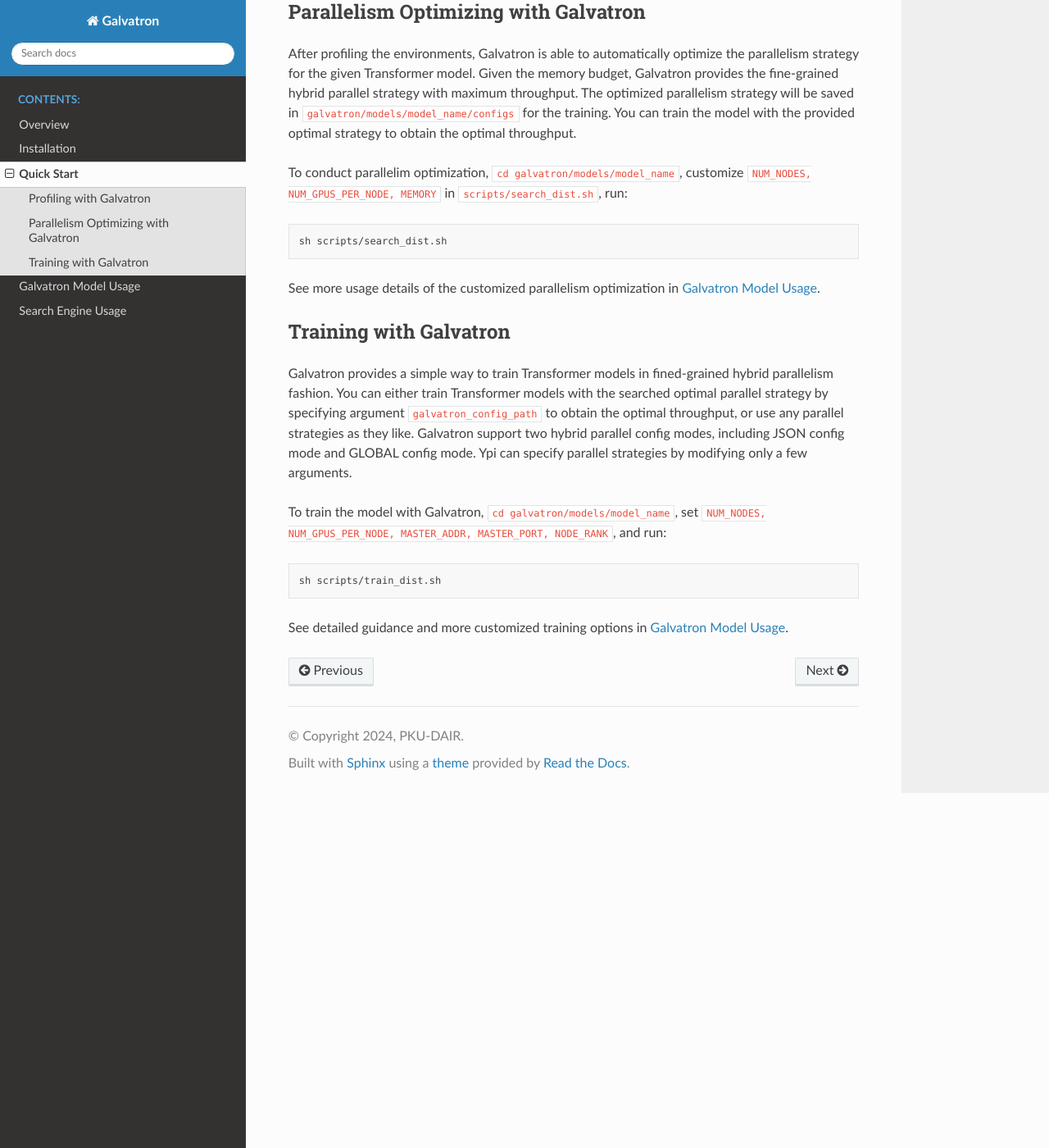
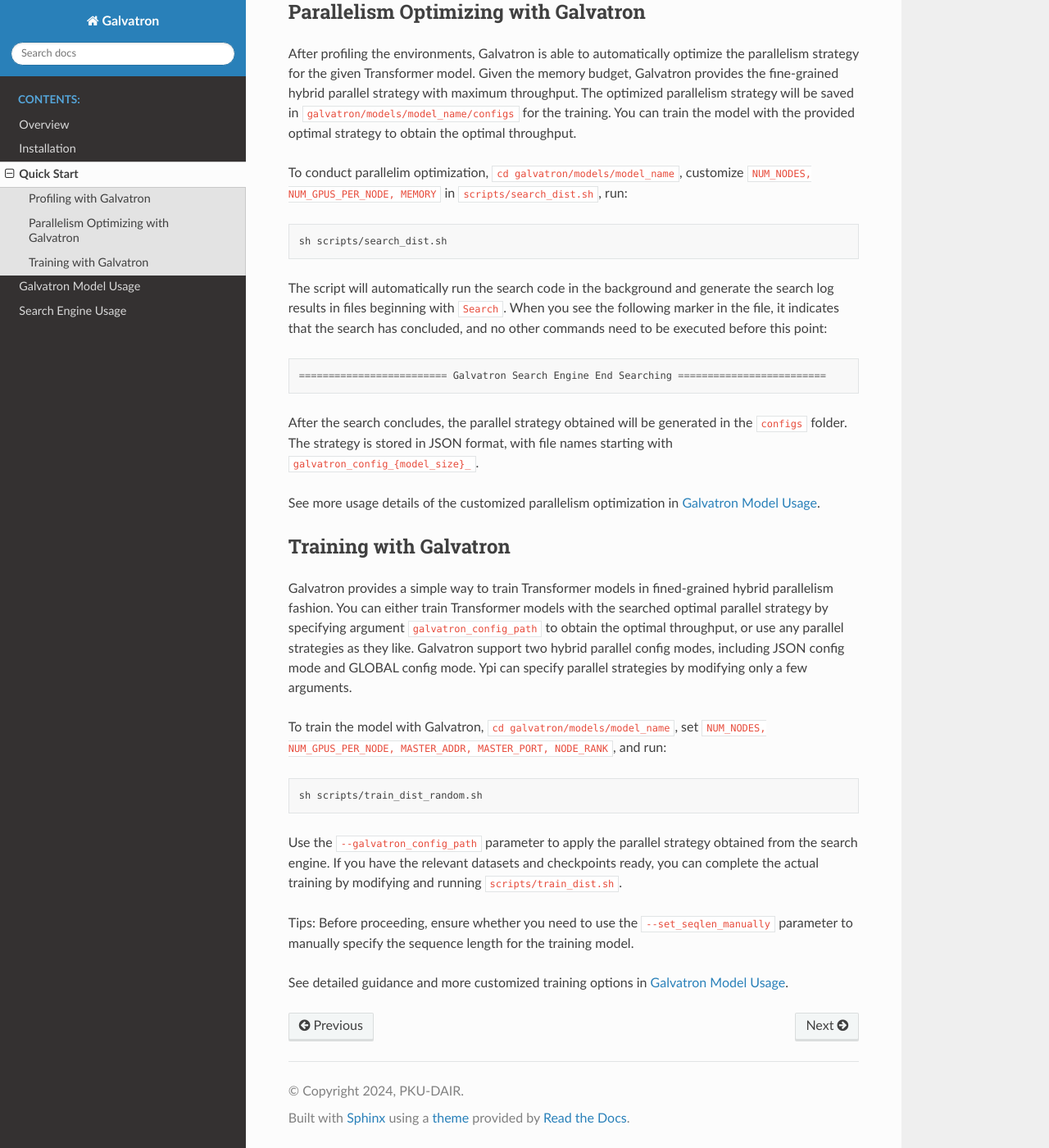
Before and after one commit to AFDWang/Hetu-Galvatron, a Sphinx documentation site: the page built from docs/source/3_quick_start/quick_start.md, in a window 1280 px wide and 1400 px high, scrolled down 661 px. Shown: the whole window at 82% size. Built offline with Sphinx 7.4.7 and the Read the Docs theme 3.1.0, drawn with Linux system fonts in a browser that asks for light colours.

Commit message:
Update docs.

````diff
--- a/docs/source/3_quick_start/quick_start.md
+++ b/docs/source/3_quick_start/quick_start.md
@@ -25,6 +25,14 @@
 sh scripts/search_dist.sh
 ```
 
+The script will automatically run the search code in the background and generate the search log results in files beginning with `Search`. When you see the following marker in the file, it indicates that the search has concluded, and no other commands need to be executed before this point:
+
+```
+========================= Galvatron Search Engine End Searching =========================
+```
+
+After the search concludes, the parallel strategy obtained will be generated in the `configs` folder. The strategy is stored in JSON format, with file names starting with `galvatron_config_{model_size}_`.
+
 See more usage details of the customized parallelism optimization in [Galvatron Model Usage](../4_galvatron_model_usage/galvatron_model_usage.html#parallelism-optimizing-with-galvatron).
 
 ## Training with Galvatron
@@ -32,7 +40,11 @@
 
 To train the model with Galvatron, ```cd galvatron/models/model_name```, set ```NUM_NODES, NUM_GPUS_PER_NODE, MASTER_ADDR, MASTER_PORT, NODE_RANK```,  and run:
 ``` shell
-sh scripts/train_dist.sh
+sh scripts/train_dist_random.sh
 ```
 
+Use the `--galvatron_config_path` parameter to apply the parallel strategy obtained from the search engine. If you have the relevant datasets and checkpoints ready, you can complete the actual training by modifying and running `scripts/train_dist.sh`.
+
+Tips: Before proceeding, ensure whether you need to use the `--set_seqlen_manually` parameter to manually specify the sequence length for the training model.
+
 See detailed guidance and more customized training options in [Galvatron Model Usage](../4_galvatron_model_usage/galvatron_model_usage.html#training-with-galvatron).
````
